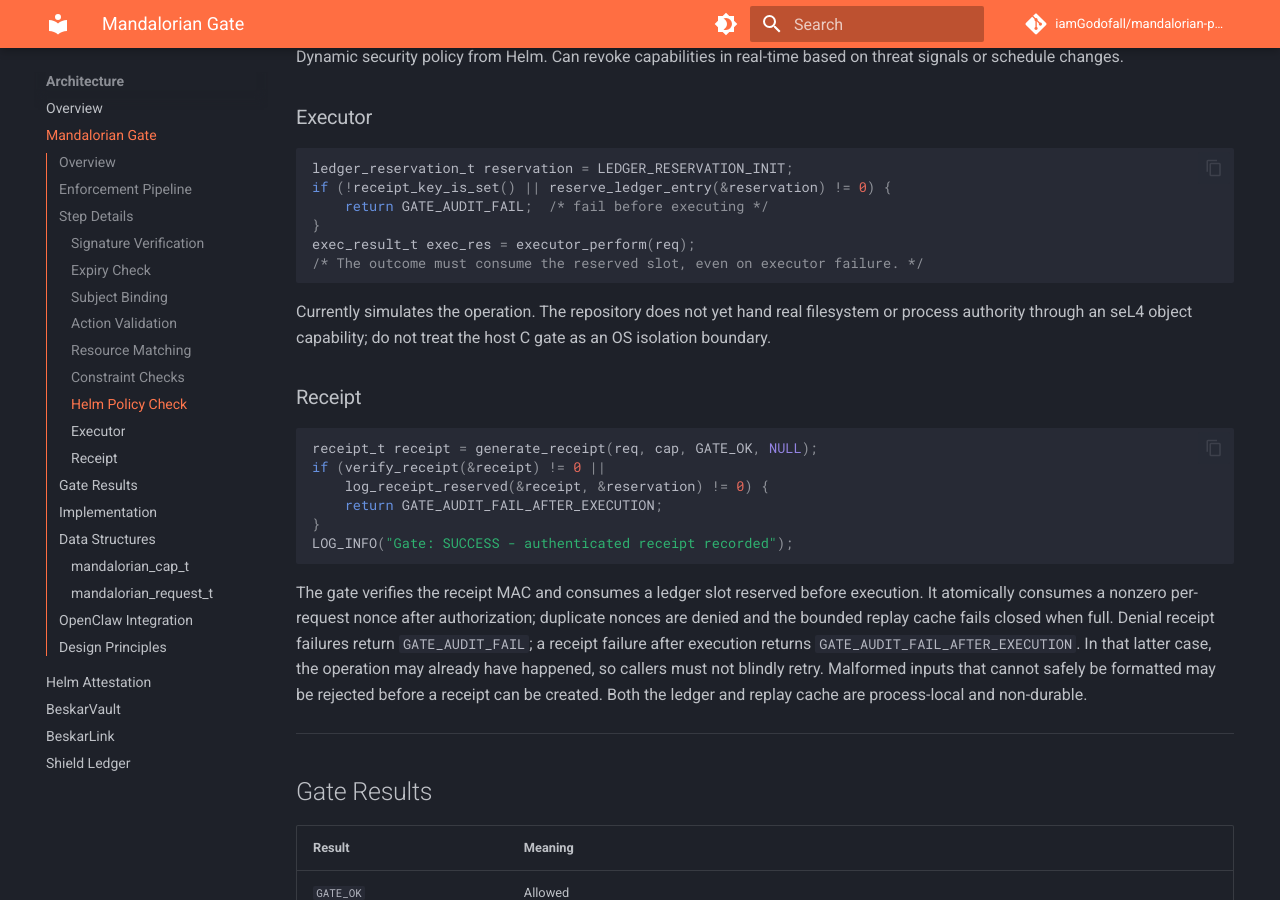
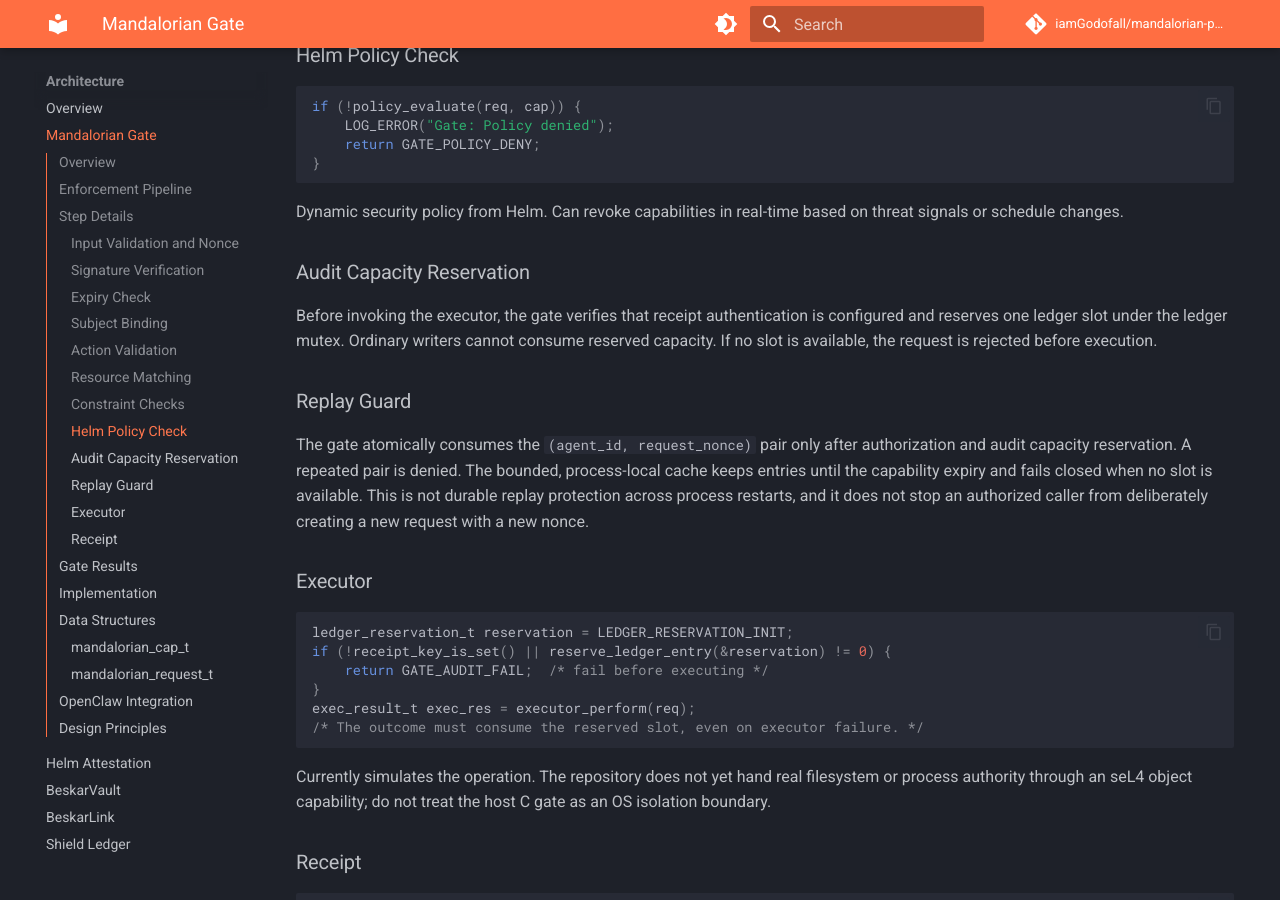
Before and after one commit to iamGodofall/mandalorian-project, an MkDocs documentation site: the page built from docs/architecture/gate.md, in a window 1280 px wide and 900 px high, scrolled down 3288 px. Built offline with MkDocs 1.6.1 and Material for MkDocs 9.7.7, drawn with Linux system fonts in a browser that asks for light colours; comment, search, counter and statistics services are not loaded; some of the changed text lies outside the part shown.

Commit message:
Explain request nonce, audit reservation, and replay semantics

````diff
--- a/docs/architecture/gate.md
+++ b/docs/architecture/gate.md
@@ -82,6 +82,10 @@ Tool Call Received
 
 ## Step Details
 
+### Input Validation and Nonce
+
+The gate rejects unterminated or unsafe fixed-size fields and a zero request nonce before authorization. Each caller must provide a unique nonce; the OpenClaw and Helm adapters obtain one from the secure random source. The nonce is included in the receipt data.
+
 ### Signature Verification
 
 ```c
@@ -155,6 +159,14 @@ if (!policy_evaluate(req, cap)) {
 ```
 
 Dynamic security policy from Helm. Can revoke capabilities in real-time based on threat signals or schedule changes.
+
+### Audit Capacity Reservation
+
+Before invoking the executor, the gate verifies that receipt authentication is configured and reserves one ledger slot under the ledger mutex. Ordinary writers cannot consume reserved capacity. If no slot is available, the request is rejected before execution.
+
+### Replay Guard
+
+The gate atomically consumes the `(agent_id, request_nonce)` pair only after authorization and audit capacity reservation. A repeated pair is denied. The bounded, process-local cache keeps entries until the capability expiry and fails closed when no slot is available. This is not durable replay protection across process restarts, and it does not stop an authorized caller from deliberately creating a new request with a new nonce.
 
 ### Executor
 
````
